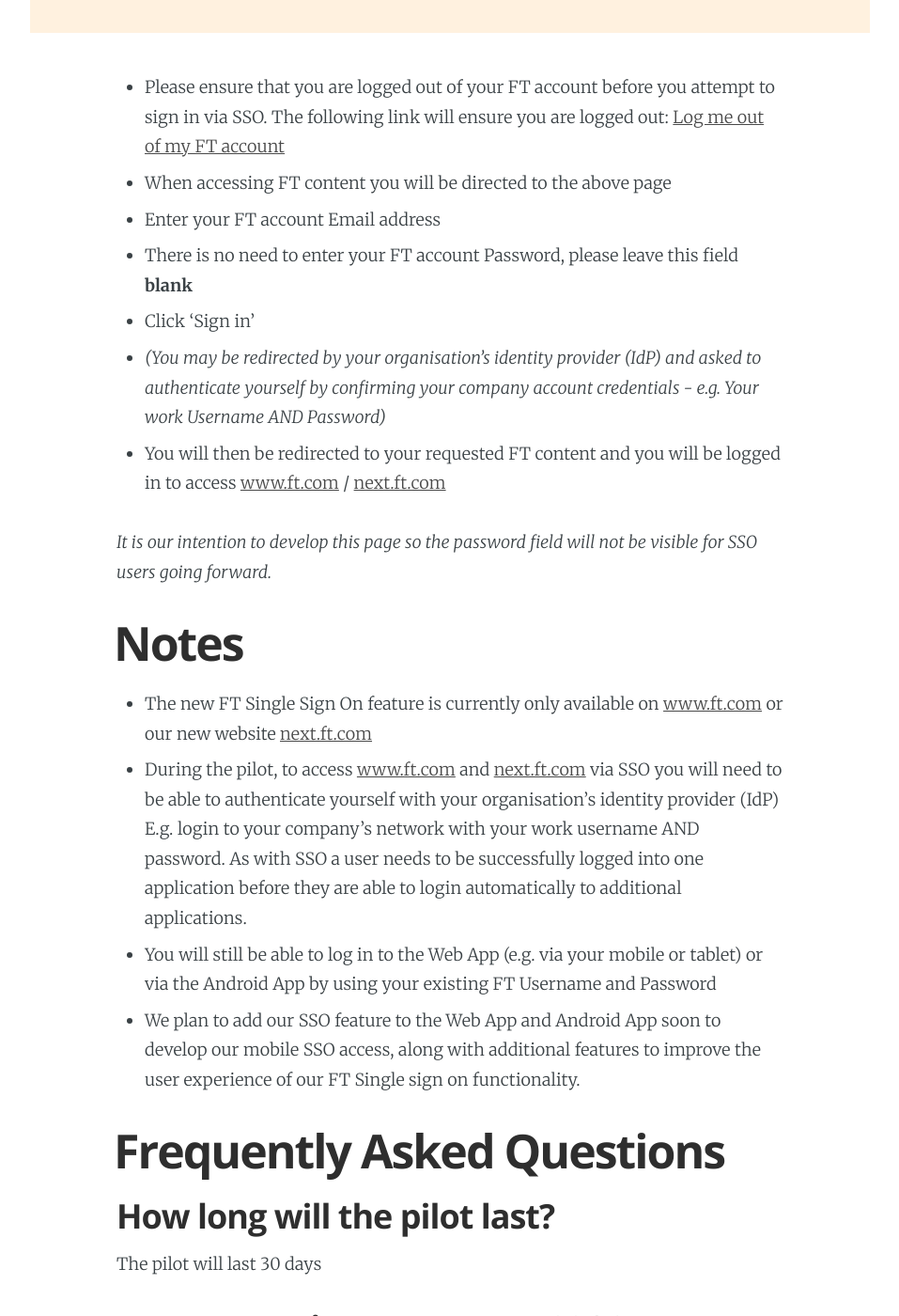
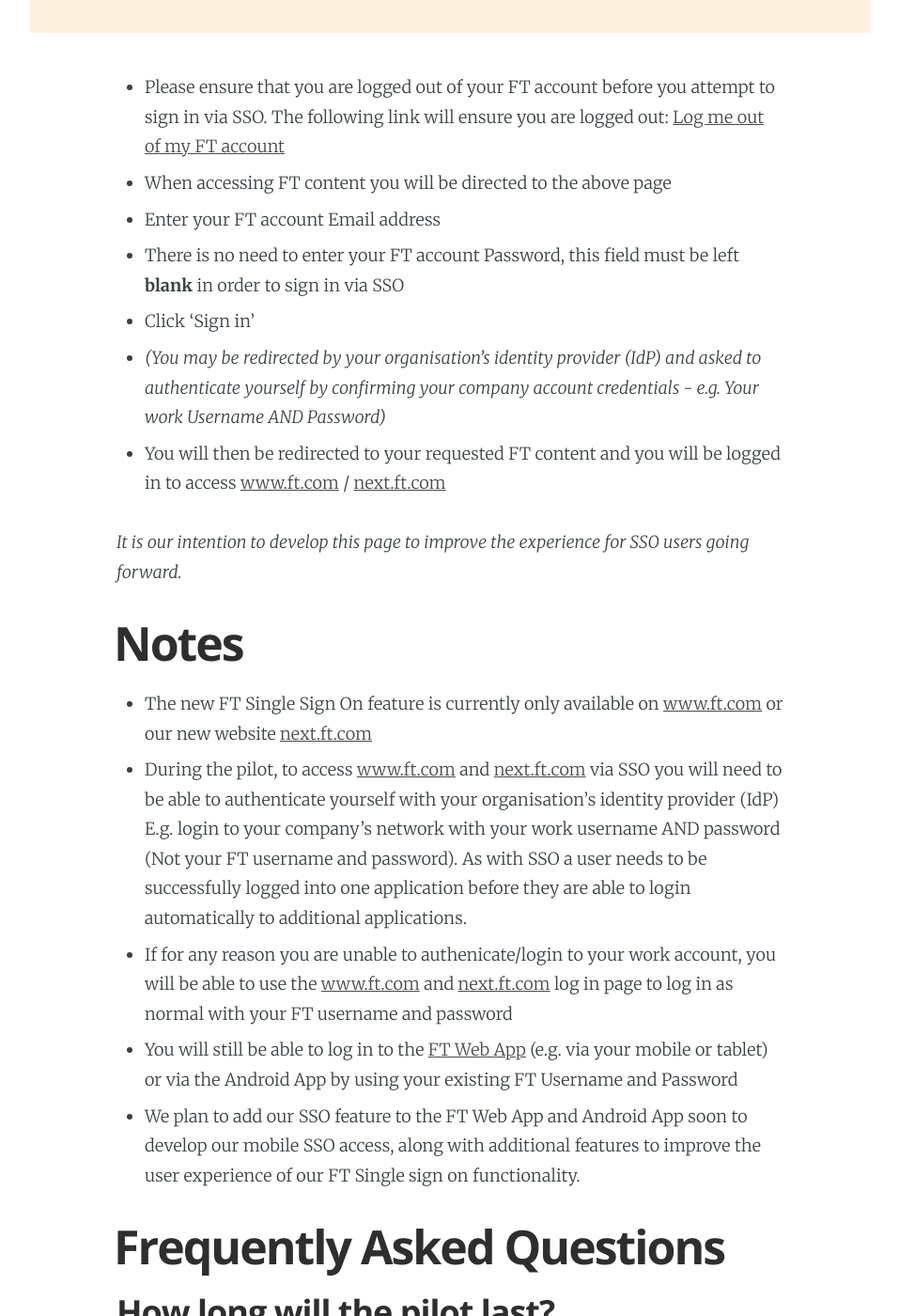
Before and after one commit to Financial-Times/sso-support, a Jekyll site: the page built from _posts/2016-07-19-user-guide-p2p-idp.md, in a window 1280 px wide and 1400 px high, scrolled down 1542 px. Shown: the whole window at 94% size, without its empty margins (161-1118 px from the left). Built offline with Jekyll 4.4.1, drawn with Linux system fonts in a browser that asks for light colours.

Commit message:
Update 2016-07-19-user-guide-p2p-idp.md

```diff
--- a/_posts/2016-07-19-user-guide-p2p-idp.md
+++ b/_posts/2016-07-19-user-guide-p2p-idp.md
@@ -33,20 +33,21 @@
 logged out: [Log me out of my FT account](https://accounts.ft.com/logout)
 * When accessing FT content you will be directed to the above page
 * Enter your FT account Email address
-* There is no need to enter your FT account Password, please leave this field **blank**
+* There is no need to enter your FT account Password, this field must be left **blank** in order to sign in via SSO
 * Click ‘Sign in’
 * *(You may be redirected by your organisation's identity provider (IdP) and asked to authenticate yourself by confirming your company account credentials - e.g. Your work Username AND Password)*
 * You will then be redirected to your requested FT content and you will be
  logged in to access [www.ft.com](http://www.ft.com) / [next.ft.com](https://next.ft.com)
 
 
-_It is our intention to develop this page so the password field will not be visible for SSO users going forward._
+_It is our intention to develop this page to improve the experience for SSO users going forward._
 
 # Notes
 * The new FT Single Sign On feature is currently only available on  [www.ft.com](http://www.ft.com) or our new website [next.ft.com](https://next.ft.com)
-* During the pilot, to access [www.ft.com](http://www.ft.com) and [next.ft.com](https://next.ft.com) via SSO you will need to be able to authenticate yourself with your organisation’s identity provider (IdP) E.g. login to your company’s network with your work username AND password. As with SSO a user needs to be successfully logged into one application before they are able to login automatically to additional applications.
-* You will still be able to log in to the Web App (e.g. via your mobile or tablet) or via the Android App by using your existing FT Username and Password
-* We plan to add our SSO feature to the Web App and Android App soon to develop our mobile SSO access, along with additional features to improve the user experience of our FT Single sign on functionality.
+* During the pilot, to access [www.ft.com](http://www.ft.com) and [next.ft.com](https://next.ft.com) via SSO you will need to be able to authenticate yourself with your organisation’s identity provider (IdP) E.g. login to your company’s network with your work username AND password (Not your FT username and password). As with SSO a user needs to be successfully logged into one application before they are able to login automatically to additional applications.
+* If for any reason you are unable to authenicate/login to your work account, you will be able to use the [www.ft.com](http://www.ft.com) and [next.ft.com](https://next.ft.com) log in page to log in as normal with your FT username and password
+* You will still be able to log in to the [FT Web App](https://app.ft.com) (e.g. via your mobile or tablet) or via the Android App by using your existing FT Username and Password
+* We plan to add our SSO feature to the FT Web App and Android App soon to develop our mobile SSO access, along with additional features to improve the user experience of our FT Single sign on functionality.
 
 # Frequently Asked Questions
 
```
